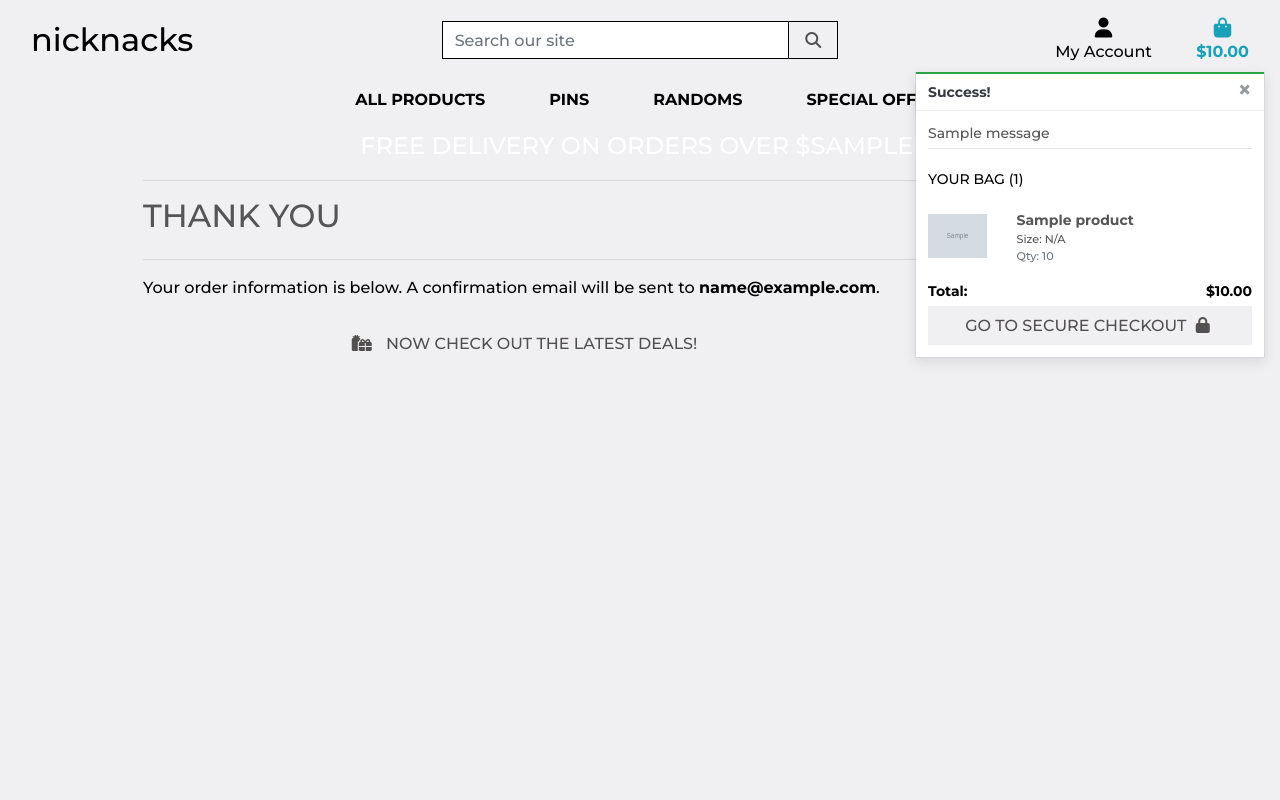
After one commit to bezebee/MS4, a Django app: template checkout/templates/checkout/checkout_success.html in a window 1280 px wide. The commit adds this page. Run offline with Django 3.2, Linux system fonts and the light colour scheme; the template is opened without the code that fills it: most values are stand-ins (such as "Sample title", 1, 10 or a date in 2020); grey boxes marked "Sample" are stand-in pictures; one stand-in notice (Sample message) is shown; some libraries are stand-ins or nearby versions.

Commit message:
added the logic of checkout success

```diff
--- a/checkout/__init__.py
+++ b/checkout/__init__.py
@@ -0,0 +1 @@
+default_app_config = 'checkout.apps.CheckoutConfig'
--- a/checkout/apps.py
+++ b/checkout/apps.py
@@ -3,3 +3,6 @@ from django.apps import AppConfig
 
 class CheckoutConfig(AppConfig):
     name = 'checkout'
+
+    def ready(self):
+        import checkout.signals
--- a/checkout/models.py
+++ b/checkout/models.py
@@ -33,7 +33,7 @@ class Order(models.Model):
         Update grand total each time a line item is added,
         accounting for delivery costs.
         """
-        self.order_total = self.lineitems.aggregate(Sum('lineitem_total'))['lineitem_total__sum']
+        self.order_total = self.lineitems.aggregate(Sum('lineitem_total'))['lineitem_total__sum'] or 0
         if self.order_total < settings.FREE_DELIVERY_THRESHOLD:
             self.delivery_cost = self.order_total * settings.STANDARD_DELIVERY_PERCENTAGE / 100
         else:
--- a/checkout/signals.py
+++ b/checkout/signals.py
@@ -11,7 +11,7 @@ def update_on_save(sender, instance, created, **kwargs):
     instance.order.update_total()
 
 @receiver(post_delete, sender=OrderLineItem)
-def update_on_save(sender, instance, **kwargs):
+def update_on_delete(sender, instance, **kwargs):
     """
     Update order total on lineitem delete
     """
--- /dev/null
+++ b/checkout/templates/checkout/checkout_success.html
@@ -0,0 +1,42 @@
+{% extends "base.html" %}
+{% load static %}
+
+{% block extra_css %}
+    <link rel="stylesheet" href="{% static 'checkout/css/checkout.css' %}">
+{% endblock %}
+
+{% block page_header %}
+    <div class="container header-container">
+        <div class="row">
+            <div class="col"></div>
+        </div>
+    </div>
+{% endblock %}
+
+{% block content %}
+    <div class="overlay"></div>
+    <div class="container">
+        <div class="row">
+            <div class="col">
+                <hr>
+                <h2 class="logo-font mb-4">Thank You</h2>
+                <hr>
+                <p class="text-black">Your order information is below. A confirmation email will be sent to <strong>{{ order.email }}</strong>.</p>
+            </div>
+        </div>
+
+        <div class="row">
+            <div class="col-12 col-lg-7"></div>
+        </div>
+         <div class="row">
+			<div class="col-12 col-lg-7 text-right">
+				<a href="{% url 'products' %}?category=new_arrivals,deals,clearance" class="btn btn-black rounded-0 my-2">
+					<span class="icon mr-2">
+						<i class="fas fa-gifts"></i>
+					</span>
+					<span class="text-uppercase">Now check out the latest deals!</span>
+				</a>
+			</div>
+		</div>
+    </div>
+{% endblock %}
--- a/checkout/urls.py
+++ b/checkout/urls.py
@@ -2,5 +2,6 @@ from django.urls import path
 from . import views
 
 urlpatterns = [
-    path('', views.checkout, name='checkout')
+    path('', views.checkout, name='checkout'),
+    path('checkout_success/<order_number>', views.checkout_success, name='checkout_success'),
 ]
--- a/templates/includes/toasts/toast_success.html
+++ b/templates/includes/toasts/toast_success.html
@@ -1,4 +1,3 @@
-
 <div class="toast custom-toast rounded-0 border-top-0" data-autohide="false">
     <div class="arrow-up arrow-success"></div>
     <div class="w-100 toast-capper bg-success"></div>
@@ -9,6 +8,47 @@
         </button>
     </div>
     <div class="toast-body bg-white">
-        {{ message }}
+        <div class="row">
+            <div class="col">
+                {{ message }}
+                <hr class="mt-1 mb-3">
+            </div>
+        </div>
+        {% if grand_total %}
+            <p class="logo-font bg-white text-black py-1">Your Bag ({{ product_count }})</p>
+            <div class="bag-notification-wrapper">
+                {% for item in bag_items %}
+                    <div class="row">
+                        <div class="col-3 my-1">
+                            <img class="w-100" src="{{ item.product.image.url }}">
+                        </div>
+                        <div class="col-9">
+                            <p class="my-0"><strong>{{ item.product.name }}</strong></p>
+                            <p class="my-0 small">Size: {% if item.product.has_sizes %}{{ item.size|upper }}{% else %}N/A{% endif %}</p>
+                            <p class="my-0 small text-muted">Qty: {{ item.quantity }}</p>
+                        </div>
+                    </div>
+                {% endfor %}
+            </div>
+            <div class="row">
+                <div class="col">
+                    <strong><p class="mt-3 mb-1 text-black">
+                        Total{% if free_delivery_delta > 0 %} (Exc. delivery){% endif %}:
+                        <span class="float-right">${{ total|floatformat:2 }}</span>
+                    </p></strong>
+                    {% if free_delivery_delta > 0 %}
+                        <p class="mb-0 p-2 bg-warning shadow-sm text-black text-center">
+                            Spend <strong>${{ free_delivery_delta }}</strong> more to get free next day delivery!
+                        </p>
+                    {% endif %}
+                    <a href="{% url 'view_bag' %}" class="btn btn-black btn-block rounded-0">
+                        <span class="text-uppercase">Go To Secure Checkout</span>
+                        <span class="icon">
+                            <i class="fas fa-lock"></i>
+                        </span>
+                    </a>
+                </div>
+            </div>
+        {% endif %}
     </div>
 </div>
```
Also changed, not shown: checkout/views.py (+78 -16 lines).
